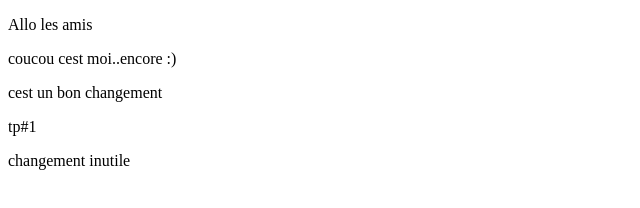
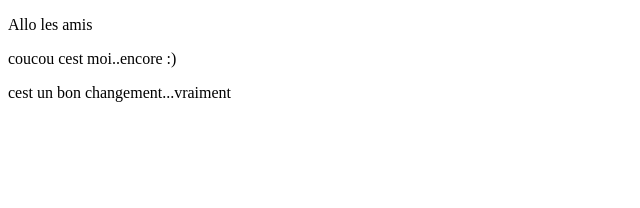
Before and after one commit to Vbernall/testHTML, a plain HTML site: page index.html in a window 1280 px wide. Shown: the whole page, without its empty margins (0-640 px from the left). Drawn offline with Linux system fonts and the light colour scheme.

Commit message:
test- vraiment commit

```diff
--- a/index.html
+++ b/index.html
@@ -8,8 +8,6 @@
 <body>
     <p>Allo les amis</p>
     <p>coucou cest moi..encore :)</p>
-    <p>cest un bon changement</p>
-    <p>tp#1</p>
-    <p>changement inutile</p>
+    <p>cest un bon changement...vraiment</p>
 </body>
 </html>
```
